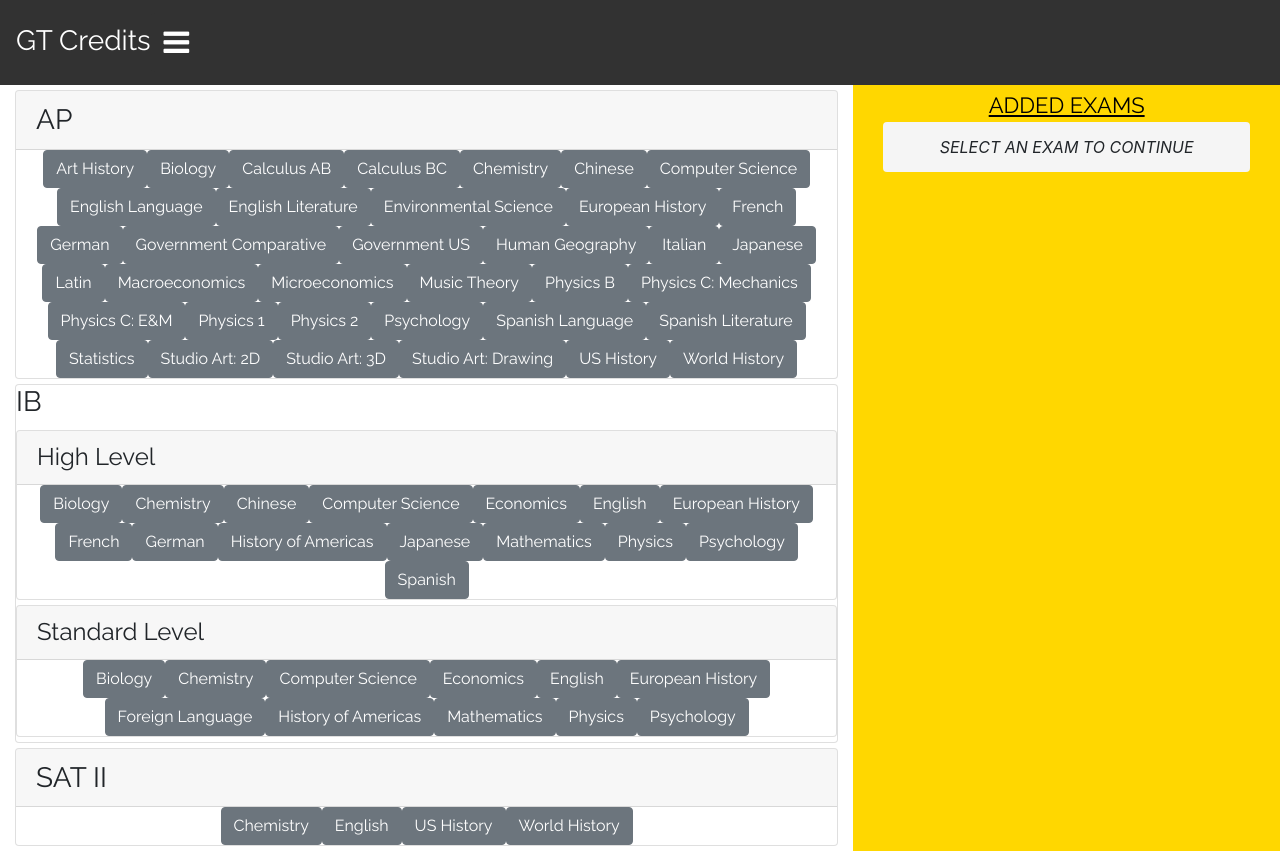
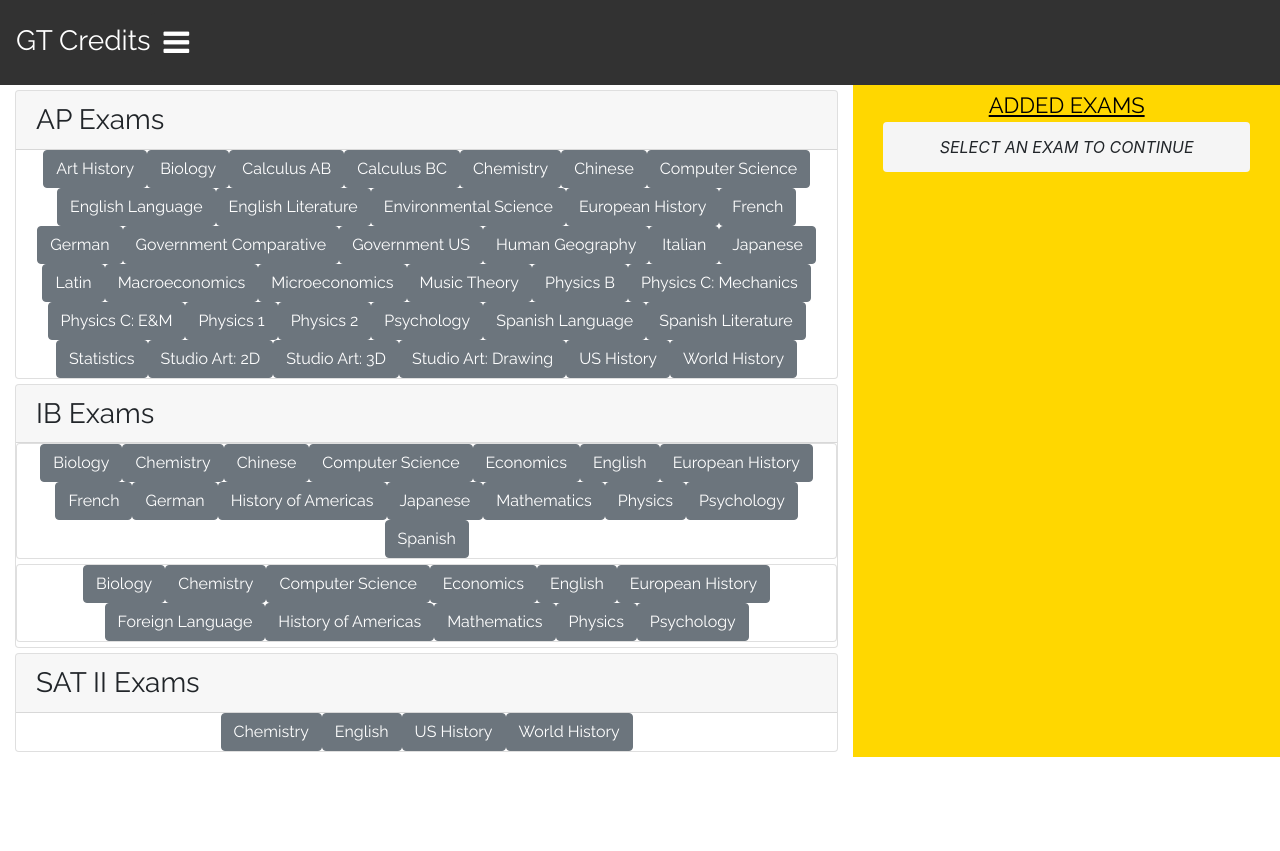
Before and after one commit to skeshive/gtcredits, an Angular app in the folder my-app/: page / in a window 1280 px wide. After the commit the page ends 800 px from the top, so only its background shows below. Built offline with nearby package versions, Linux system fonts and the light colour scheme.

Commit message:
Card refactoring

```diff
--- a/my-app/src/app/components/ap/ap.component.html
+++ b/my-app/src/app/components/ap/ap.component.html
@@ -2,7 +2,7 @@
 <html>
 <body>
   <div class="card">
-    <h3 class="card-header">AP</h3>
+    <h3 class="card-header">AP Exams</h3>
     <div class="card-block">
       <div class="button-group">
         <button type="button" class="btn btn-secondary" id="Art Histroy" (click)="_scoreSelect.apClicked($event)">Art History</button>
--- a/my-app/src/app/components/ib/ib.component.html
+++ b/my-app/src/app/components/ib/ib.component.html
@@ -1,11 +1,10 @@
 <!DOCTYPE html>
 <html>
 <body>
-  <div class="card" id="nested">
+  <div class="card">
+    <h3 class="card-header">IB Exams</h3>
     <div class="card-block">
-      <h3 class="card-title">IB</h3>
       <div class="card">
-        <h4 class="card-header">High Level</h4>
         <div class="card-block">
           <div class="button-group">
           <button type="button" class="btn btn-secondary" id="Biology" (click)="_scoreSelect.ibHighClicked($event)">Biology</button>
@@ -27,7 +26,6 @@
         </div>
       </div>
       <div class="card">
-        <h4 class="card-header">Standard Level</h4>
         <div class="card-block">
           <div class="button-group">
             <button type="button" class="btn btn-secondary" id="Biology" (click)="_scoreSelect.ibStandardClicked($event)">Biology</button>
--- a/my-app/src/app/components/sat/sat.component.html
+++ b/my-app/src/app/components/sat/sat.component.html
@@ -2,7 +2,7 @@
 <html>
 <body>
   <div class="card">
-    <h3 class="card-header">SAT II</h3>
+    <h3 class="card-header">SAT II Exams</h3>
     <div class="card-block">
       <div class="button-group">
         <button type="button" class="btn btn-secondary" id="Chemistry" (click)="_scoreSelect.satClicked($event)">Chemistry</button>
```
